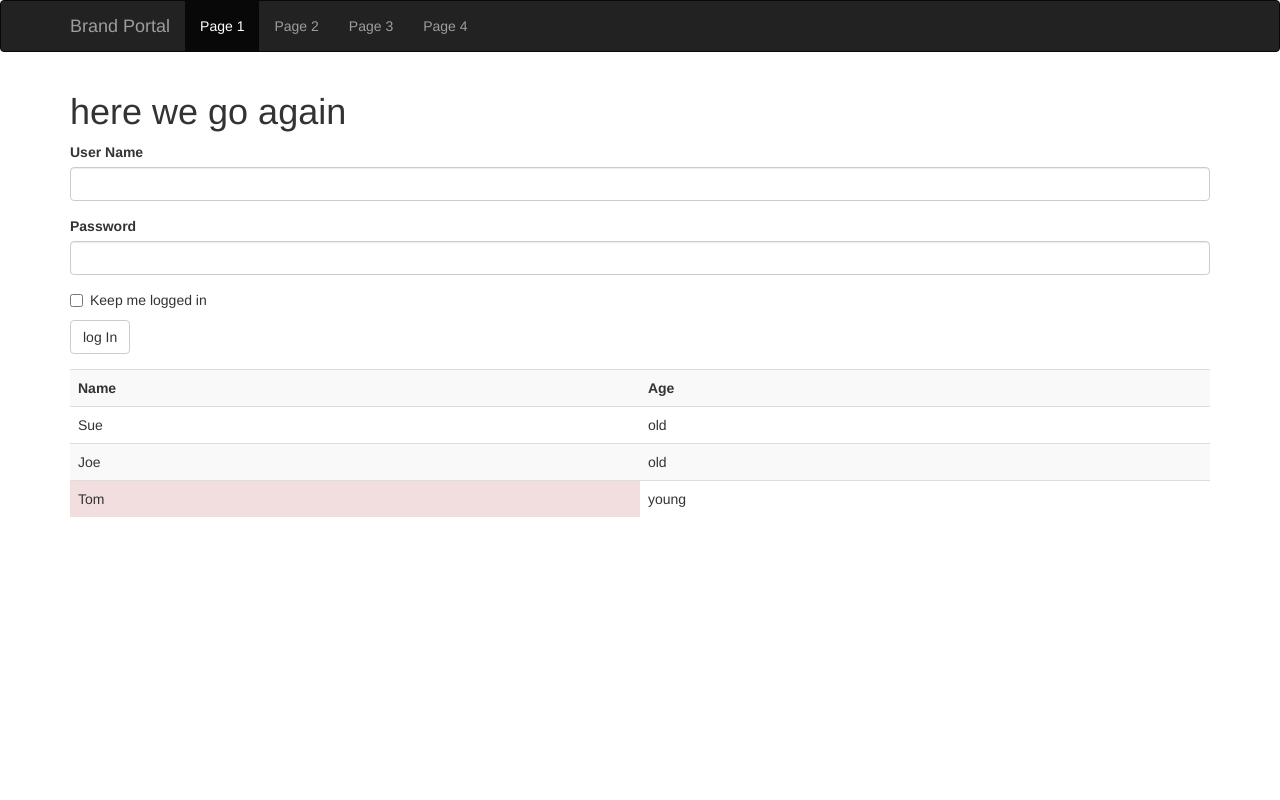
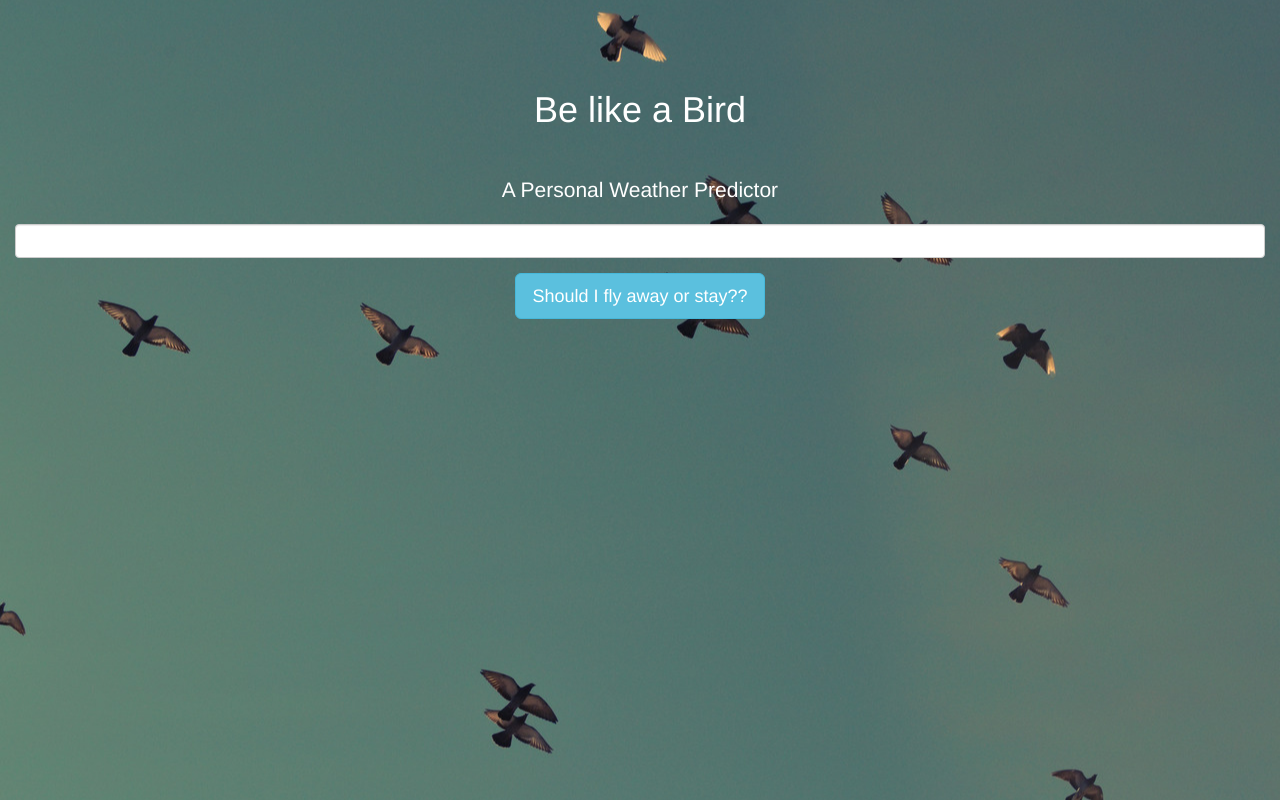
Before and after one commit to jocelynalsdorf/bootstrapper, a plain HTML site: page index.html in a window 1280 px wide. Drawn offline with nearby package versions, Linux system fonts and the light colour scheme.

Commit message:
building a weather scraper to practice php and bootstrap. Add basic structure and images

```diff
--- a/index.html
+++ b/index.html
@@ -15,109 +15,56 @@
       <script src="https://oss.maxcdn.com/html5shiv/3.7.2/html5shiv.min.js"></script>
       <script src="https://oss.maxcdn.com/respond/1.4.2/respond.min.js"></script>
     <![endif]-->
+
+<!-- I'm only using styles on my index file because it's just a practice project -->
+
+<style>
+
+html, body {
+  height: 100%;
+}
+
+.container {
+  background-image: url("img/birds-leaving.jpg");
+  background-size: cover;
+  background-position: center;
+  width: 100%;
+  height: 100%;
+}
+
+h1, .lead {
+  center: center;
+  color: #ffffff;
+}
+.top-margin {
+  margin-top: 45px;
+}
+
+</style>
+
+
   </head>
   <body>
 
-  <div class="navbar navbar-inverse">
   <div class="container">
 
-      <div class="navbar-header">
-        <a href="" class="navbar-brand">Brand Portal</a>
+    <div class="row top-margin">
+      <div class="col-md-6 col-md-offset-3">
+        <h1 class="text-center top-margin">Be like a Bird</h1>
+        <p class="lead text-center top-margin">A Personal Weather Predictor</p>
       </div>
-
-      <button type="button" class="navbar-toggle" data-toggle="collapse" data-target=".navbar-collapse">
-
-        <span class="sr-only">Toggle Navigation</span>
-        <span class="icon-bar"></span>
-        <span class="icon-bar"></span>
-        <span class="icon-bar"></span>
-
-      </button>
-
-      <div class="collapse navbar-collapse">
-        <ul class="nav navbar-nav">
-          <li class="active"><a href="">Page 1</a></li>
-          <li><a href="">Page 2</a></li>
-          <li><a href="">Page 3</a></li>
-          <li><a href="">Page 4</a></li>
-        </ul>
-
-
     </div>
-
-    </div>
-
-
-  </div>
-
-  <div class="container">
-
-  <h1>here we go again</h1>
 
     <form>
       <div class="form-group">
-      <label for="username">User Name</label>
-      <input type="text" class="form-control" name="username"/>
+        <input type="text" class="form-control" name="city" id="city">
       </div>
+      <button class="btn btn-info btn-lg center-block">Should I fly away or stay??</button>
     </form>
-    <form>
-      <div class="form-group">
-      <label for="password">Password</label>
-      <input type="text" class="form-control" name="password"/>
-      </div>
-      <div class="checkbox">
-        <label>
-          <input type="checkbox"/> Keep me logged in
-        </label>
-      </div>
-      <div class="form-group">
-        <input type="submit" value="log In" class="btn btn-default" name="login"/>
-
-      </div>
-
-
-    </form>
-
-    <table class="table table-striped table-border">
-
-      <tr><th>Name</th><th>Age</th></tr>
-      <tr class-"active"><td>Sue</td><td>old</td></tr>
-      <tr><td>Joe</th><td>old</td></tr>
-      <tr><td class="danger">Tom</th><td>young</td></tr>
-
-
-    </table>
-
-
-  </div>
-
-    <div class="container">
-
-      <div class="row">
-
-        <div class="col-md-3">
 
 
 
   </div>
-
-        <div class="col-md-3">
-
-
-
-        </div>
-
-        <div class="col-md-3">
-
-
-        </div>
-
-      </div>
-
-    </div>
-
-
-
 
     <!-- jQuery (necessary for Bootstrap's JavaScript plugins) -->
     <script src="https://ajax.googleapis.com/ajax/libs/jquery/1.11.2/jquery.min.js"></script>
```
Also changed, not shown: img/birds-leaving.jpg (added). Lines whose indentation alone changed are shown as unchanged.
